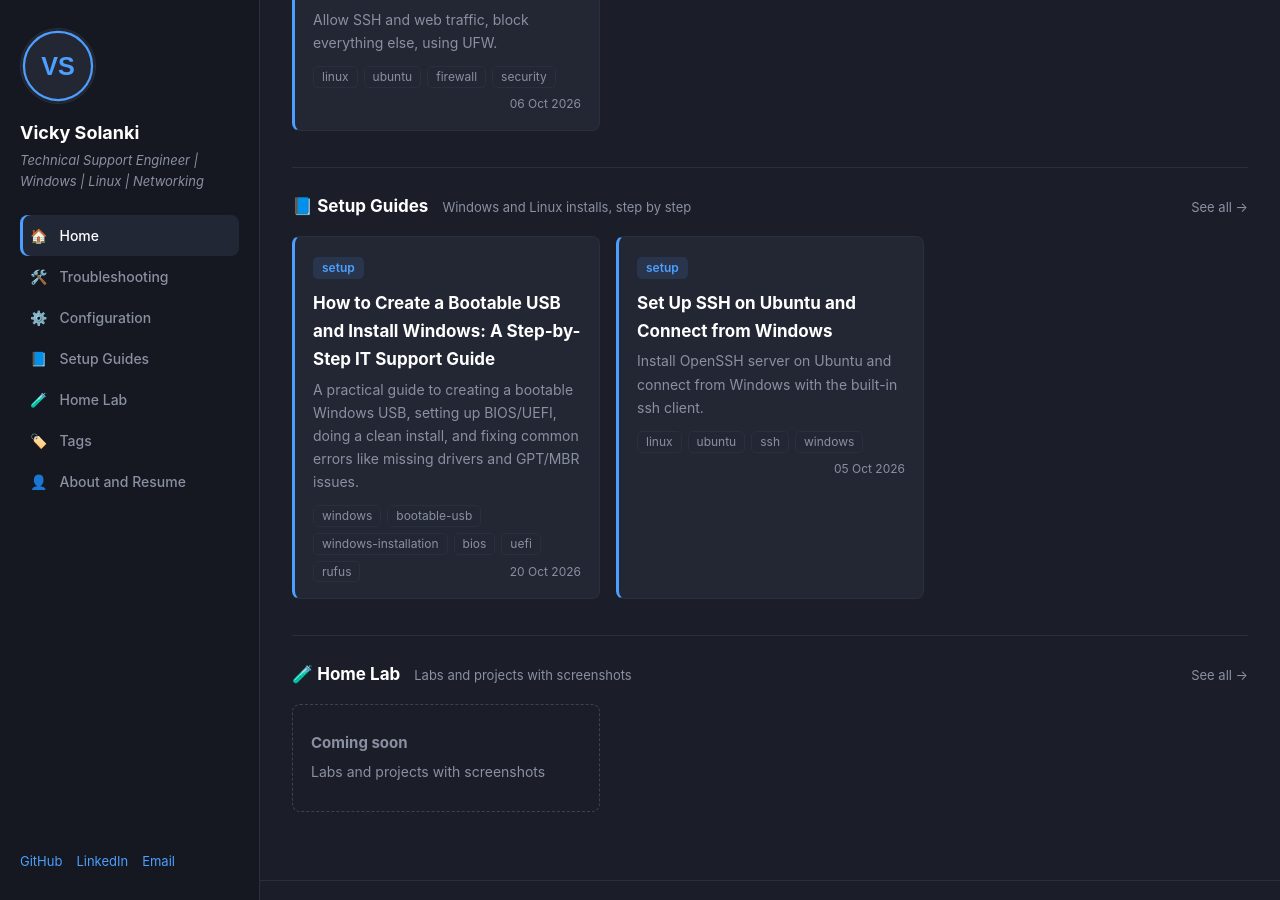
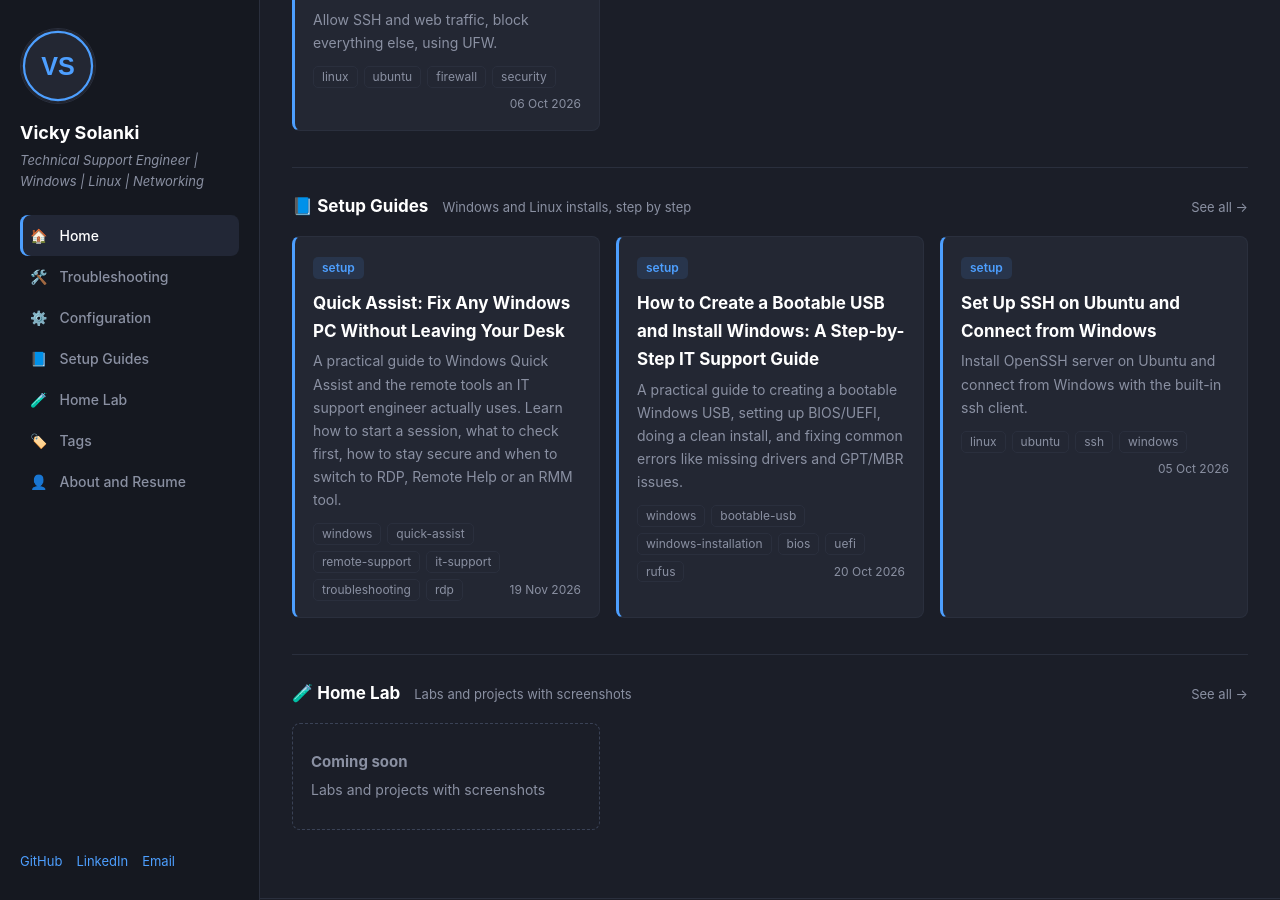
Before and after one commit to vickysolankii/vickysolankii.github.io, a Jekyll site: the page built from index.html, in a window 1280 px wide and 900 px high, scrolled down 960 px. Built offline with Jekyll 4.4.1, drawn with Linux system fonts in a browser that asks for light colours.

Commit message:
Update 2026-11-19-quick-assist-fix-any-windows-pc-without-leaving-your-desk.md

```diff
--- a/_posts/2026-11-19-quick-assist-fix-any-windows-pc-without-leaving-your-desk.md
+++ b/_posts/2026-11-19-quick-assist-fix-any-windows-pc-without-leaving-your-desk.md
@@ -1,7 +1,7 @@
 ---
 layout: post
 title: "Quick Assist: Fix Any Windows PC Without Leaving Your Desk"
-category: remote-support
+category: setup
 tags:
   - windows
   - quick-assist
```
